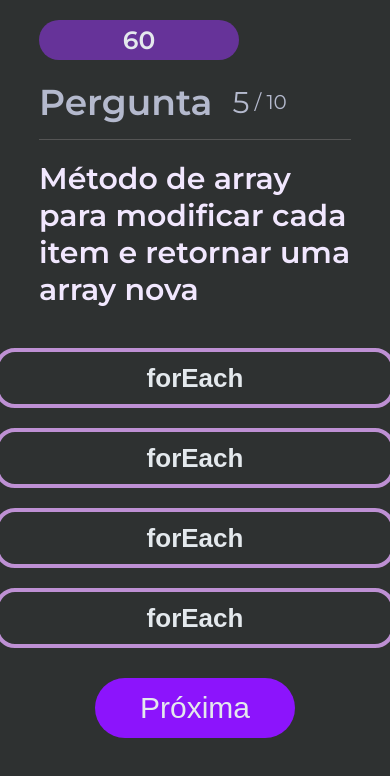
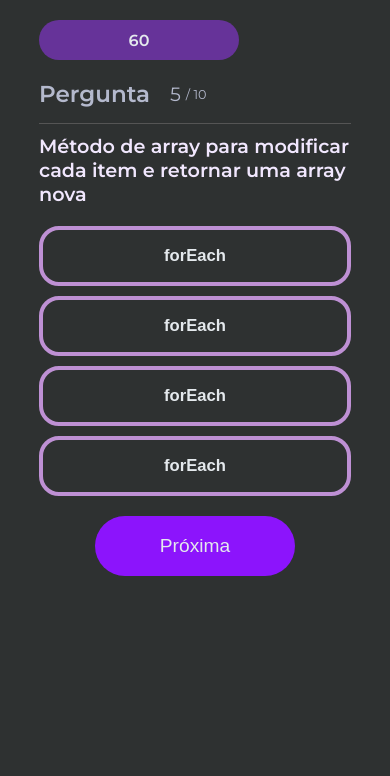
Before and after one commit to phedrakeson/quiz-app, an Angular app in the folder quiz-app/: page /quiz in a window 390 px wide. Shown: the top 776 px of the page. Built offline with nearby package versions, Linux system fonts and the light colour scheme.

Commit message:
feat: fix responsive issues

```diff
--- a/quiz-app/src/app/features/quiz/quiz.component.scss
+++ b/quiz-app/src/app/features/quiz/quiz.component.scss
@@ -72,10 +72,17 @@ span {
   max-width: 600px;
   align-self: center;
   margin: 20px 0 40px 0;
+  @media only screen and (max-width: 450px) {
+    margin: 10px 0 20px 0;
+    max-width: 100%;
+  }
 }
 
 .quiz-selection {
   align-self: center;
+  @media only screen and (max-width: 450px) {
+    width: 100%;
+  }
 }
 
 .quiz-option {
@@ -87,10 +94,17 @@ span {
   font-size: 2.6rem;
   font-weight: 600;
   color: #e4e9ed;
+  @media only screen and (max-width: 450px) {
+    width: 100%;
+  }
 }
 
 li + li {
   margin: 20px 0 20px 0;
+
+  @media only screen and (max-width: 450px) {
+    margin: 10px 0 10px 0;
+  }
 }
 
 .quiz-option:hover {
--- a/quiz-app/src/styles.scss
+++ b/quiz-app/src/styles.scss
@@ -20,3 +20,9 @@ img {
   max-width: 100%;
   display: block;
 }
+
+@media only screen and (max-width: 1024px) {
+  html {
+    font-size: 40%;
+  }
+}
```
